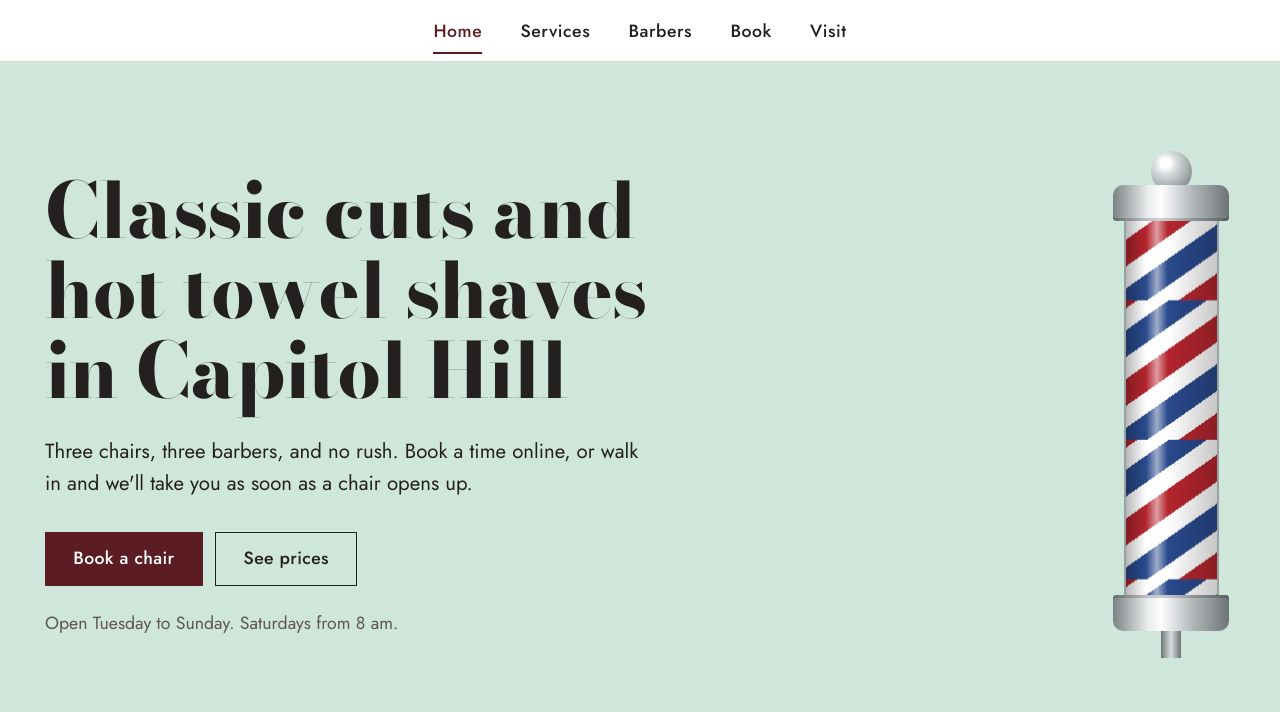
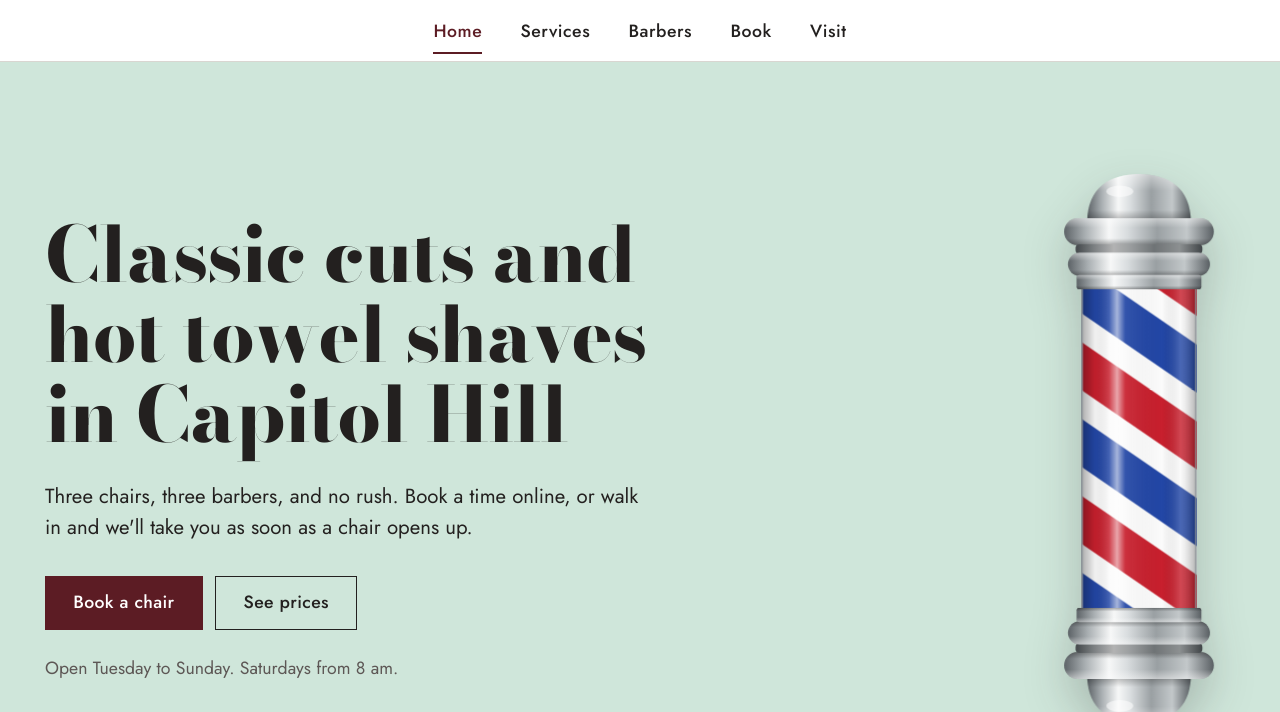
Before and after one commit to kamastudio-webdev/demo-sites, an Astro site in the folder sixpennybarber/: page / in a window 1280 px wide. Shown: the part 113-825 px from the top of the page. Built offline with nearby package versions, Linux system fonts and the light colour scheme; Astro itself is replaced by a stand-in of ours.

Commit message:
Sixpenny: classic barber pole with domed chrome caps
Redrawn to match the photo Matt sent: domed chrome caps top and
bottom, a glass tube with red, white and blue stripes that turn slowly.

Co-Authored-By: Claude Opus 5.5 <noreply@anthropic.com>
Claude-Session: https://claude.ai/code/session_01UQErKvVCVDhkQRa9BQfhjD

```diff
--- a/sixpennybarber/src/components/BarberPole.astro
+++ b/sixpennybarber/src/components/BarberPole.astro
@@ -1,86 +1,121 @@
 ---
-// A barber pole. The stripes turn slowly, like the one outside the door.
+// A classic barber pole: domed chrome caps top and bottom, a glass tube,
+// and red, white and blue stripes that turn slowly.
+
+const X0 = 40; // left edge of the glass
+const X1 = 160; // right edge of the glass
+const TOP = 142; // top of the glass
+const BOT = 478; // bottom of the glass
+const H = 620; // full height of the drawing
+const P = 160; // one repeat: red, white, blue, white
+const DROP = 88; // how far a stripe falls from left to right
+const BAND = 50; // thickness of a colored stripe
+
+const bands: { y: number; color: string }[] = [];
+for (let y = TOP - 2 * P - DROP; y < BOT + 2 * P; y += P) {
+  bands.push({ y, color: '#c8202e' });
+  bands.push({ y: y + P / 2, color: '#2347a6' });
+}
+const band = (y: number) =>
+  `${X0 - 4},${y} ${X1 + 4},${y + DROP} ${X1 + 4},${y + DROP + BAND} ${X0 - 4},${y + BAND}`;
 ---
 
 <div class="pole" aria-hidden="true">
-  <span class="pole__ball"></span>
-  <span class="pole__cap"></span>
-  <span class="pole__glass"><span class="pole__stripes"></span></span>
-  <span class="pole__cap pole__cap--base"></span>
-  <span class="pole__mount"></span>
+  <svg viewBox={`0 0 200 ${H}`}>
+    <defs>
+      <!-- Polished chrome, lit from the left -->
+      <linearGradient id="bp-chrome" x1="0" x2="1" y1="0" y2="0">
+        <stop offset="0" stop-color="#5d6367"></stop>
+        <stop offset="0.14" stop-color="#a9afb2"></stop>
+        <stop offset="0.3" stop-color="#f7f8f8"></stop>
+        <stop offset="0.42" stop-color="#d9dddf"></stop>
+        <stop offset="0.62" stop-color="#9aa0a3"></stop>
+        <stop offset="0.82" stop-color="#c3c8ca"></stop>
+        <stop offset="1" stop-color="#5a6064"></stop>
+      </linearGradient>
+      <!-- Rounds each ring off top to bottom -->
+      <linearGradient id="bp-round" x1="0" x2="0" y1="0" y2="1">
+        <stop offset="0" stop-color="#fff" stop-opacity="0.45"></stop>
+        <stop offset="0.35" stop-color="#fff" stop-opacity="0"></stop>
+        <stop offset="0.75" stop-color="#000" stop-opacity="0"></stop>
+        <stop offset="1" stop-color="#000" stop-opacity="0.32"></stop>
+      </linearGradient>
+      <!-- Curved glass: dark edges and one bright streak -->
+      <linearGradient id="bp-glass" x1="0" x2="1" y1="0" y2="0">
+        <stop offset="0" stop-color="#000" stop-opacity="0.32"></stop>
+        <stop offset="0.12" stop-color="#000" stop-opacity="0.04"></stop>
+        <stop offset="0.24" stop-color="#fff" stop-opacity="0.15"></stop>
+        <stop offset="0.31" stop-color="#fff" stop-opacity="0.6"></stop>
+        <stop offset="0.38" stop-color="#fff" stop-opacity="0.08"></stop>
+        <stop offset="0.7" stop-color="#000" stop-opacity="0"></stop>
+        <stop offset="0.86" stop-color="#fff" stop-opacity="0.18"></stop>
+        <stop offset="1" stop-color="#000" stop-opacity="0.3"></stop>
+      </linearGradient>
+      <clipPath id="bp-tube">
+        <rect x={X0} y={TOP} width={X1 - X0} height={BOT - TOP}></rect>
+      </clipPath>
+
+      <g id="bp-cap">
+        <!-- dome -->
+        <path d="M46 74 C46 38 70 24 100 24 C130 24 154 38 154 74 Z" fill="url(#bp-chrome)"></path>
+        <path d="M46 74 C46 38 70 24 100 24 C130 24 154 38 154 74 Z" fill="url(#bp-round)"></path>
+        <ellipse cx="80" cy="42" rx="14" ry="6" fill="#fff" opacity="0.55"></ellipse>
+        <!-- wide flared ring -->
+        <rect x="22" y="70" width="156" height="28" rx="14" fill="url(#bp-chrome)"></rect>
+        <rect x="22" y="70" width="156" height="28" rx="14" fill="url(#bp-round)"></rect>
+        <!-- narrow groove -->
+        <rect x="34" y="97" width="132" height="10" rx="4" fill="url(#bp-chrome)"></rect>
+        <rect x="34" y="97" width="132" height="10" rx="4" fill="#000" opacity="0.28"></rect>
+        <!-- second ring -->
+        <rect x="26" y="106" width="148" height="24" rx="12" fill="url(#bp-chrome)"></rect>
+        <rect x="26" y="106" width="148" height="24" rx="12" fill="url(#bp-round)"></rect>
+        <!-- collar that holds the glass -->
+        <rect x="35" y="129" width="130" height="15" rx="3" fill="url(#bp-chrome)"></rect>
+        <rect x="35" y="129" width="130" height="15" rx="3" fill="url(#bp-round)"></rect>
+      </g>
+    </defs>
+
+    <!-- glass tube -->
+    <rect x={X0} y={TOP} width={X1 - X0} height={BOT - TOP} fill="#fbfbfb"></rect>
+    <g clip-path="url(#bp-tube)">
+      <g class="pole__stripes">
+        {bands.map((b) => <polygon points={band(b.y)} fill={b.color} />)}
+      </g>
+    </g>
+    <rect x={X0} y={TOP} width={X1 - X0} height={BOT - TOP} fill="url(#bp-glass)"></rect>
+    <line x1={X0 + 0.75} y1={TOP} x2={X0 + 0.75} y2={BOT} stroke="#8d9599" stroke-width="1.5"></line>
+    <line x1={X1 - 0.75} y1={TOP} x2={X1 - 0.75} y2={BOT} stroke="#8d9599" stroke-width="1.5"></line>
+
+    <!-- caps, the bottom one a mirror of the top -->
+    <use href="#bp-cap"></use>
+    <use href="#bp-cap" transform={`translate(0 ${H}) scale(1 -1)`}></use>
+  </svg>
 </div>
 
 <style>
   .pole {
-    display: grid;
-    justify-items: center;
-    width: 7.5rem;
+    width: clamp(9.5rem, 15vw, 12rem);
+    filter: drop-shadow(0 18px 22px rgb(35 32 31 / 0.22));
   }
 
-  .pole__ball {
-    width: 2.4rem;
-    height: 2.4rem;
-    margin-bottom: -0.4rem;
-    border-radius: 50%;
-    background: radial-gradient(circle at 35% 30%, #fff 0 12%, #d9dddf 28%, #8d9497 75%, #6d7477);
+  .pole svg {
+    width: 100%;
+    height: auto;
+    overflow: visible;
   }
 
-  .pole__cap {
-    width: 6.8rem;
-    height: 2.1rem;
-    border-radius: 0.6rem 0.6rem 0.2rem 0.2rem;
-    background: linear-gradient(90deg, #7b8285, #e9eced 30%, #fdfdfd 42%, #aeb4b7 70%, #6d7477);
-    box-shadow: inset 0 -3px 0 rgb(0 0 0 / 0.18);
+  /* The stripes climb one full repeat, then start again, so it looks like
+     the pole is turning. */
+  .pole__stripes {
+    animation: pole-turn 4.5s linear infinite;
   }
 
-  .pole__cap--base {
-    border-radius: 0.2rem 0.2rem 0.6rem 0.6rem;
-    box-shadow: inset 0 3px 0 rgb(0 0 0 / 0.18);
-  }
-
-  .pole__glass {
-    position: relative;
-    width: 5.6rem;
-    height: clamp(16rem, 34vw, 22rem);
-    overflow: hidden;
-    border-inline: 2px solid #9aa1a4;
-  }
-
-  /* Highlight on the glass */
-  .pole__glass::after {
-    content: '';
-    position: absolute;
-    inset: 0;
-    background: linear-gradient(
-      90deg,
-      rgb(0 0 0 / 0.28),
-      rgb(255 255 255 / 0) 22%,
-      rgb(255 255 255 / 0.55) 34%,
-      rgb(255 255 255 / 0) 46%,
-      rgb(0 0 0 / 0.22)
-    );
-  }
-
-  .pole__stripes {
-    position: absolute;
-    inset: -120px 0 0 0;
-    background: repeating-linear-gradient(
-      -35deg,
-      var(--pole-red) 0 22px,
-      #fff 22px 40px,
-      var(--pole-blue) 40px 62px,
-      #fff 62px 80px
-    );
-    background-size: 100% 139.5px;
-    animation: turn 3.5s linear infinite;
-  }
-
-  @keyframes turn {
+  @keyframes pole-turn {
     from {
       transform: translateY(0);
     }
     to {
-      transform: translateY(139.5px);
+      transform: translateY(-160px);
     }
   }
 
@@ -89,10 +124,4 @@
       animation: none;
     }
   }
-
-  .pole__mount {
-    width: 1.2rem;
-    height: 1.6rem;
-    background: linear-gradient(90deg, #6d7477, #d9dddf, #6d7477);
-  }
 </style>
```
